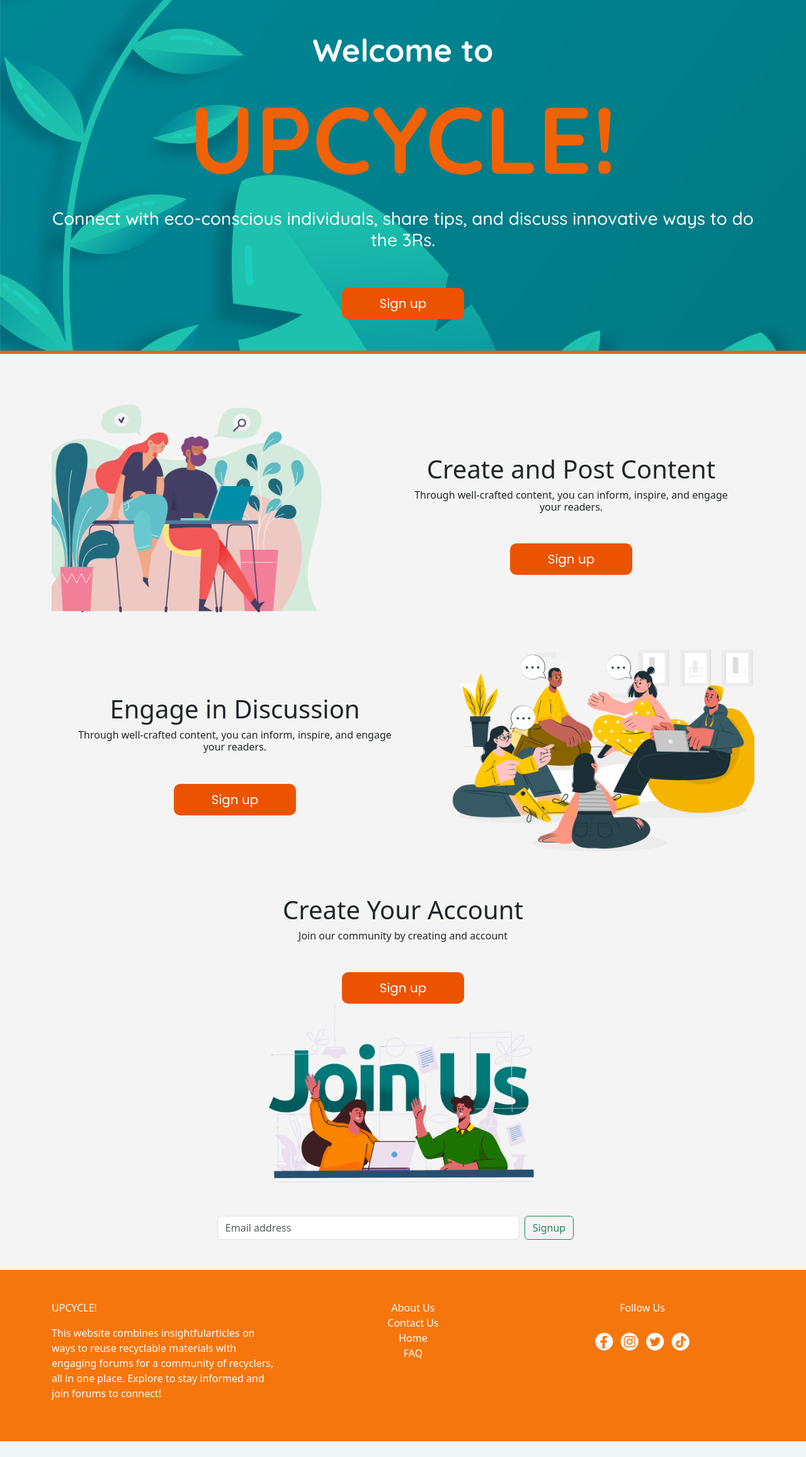
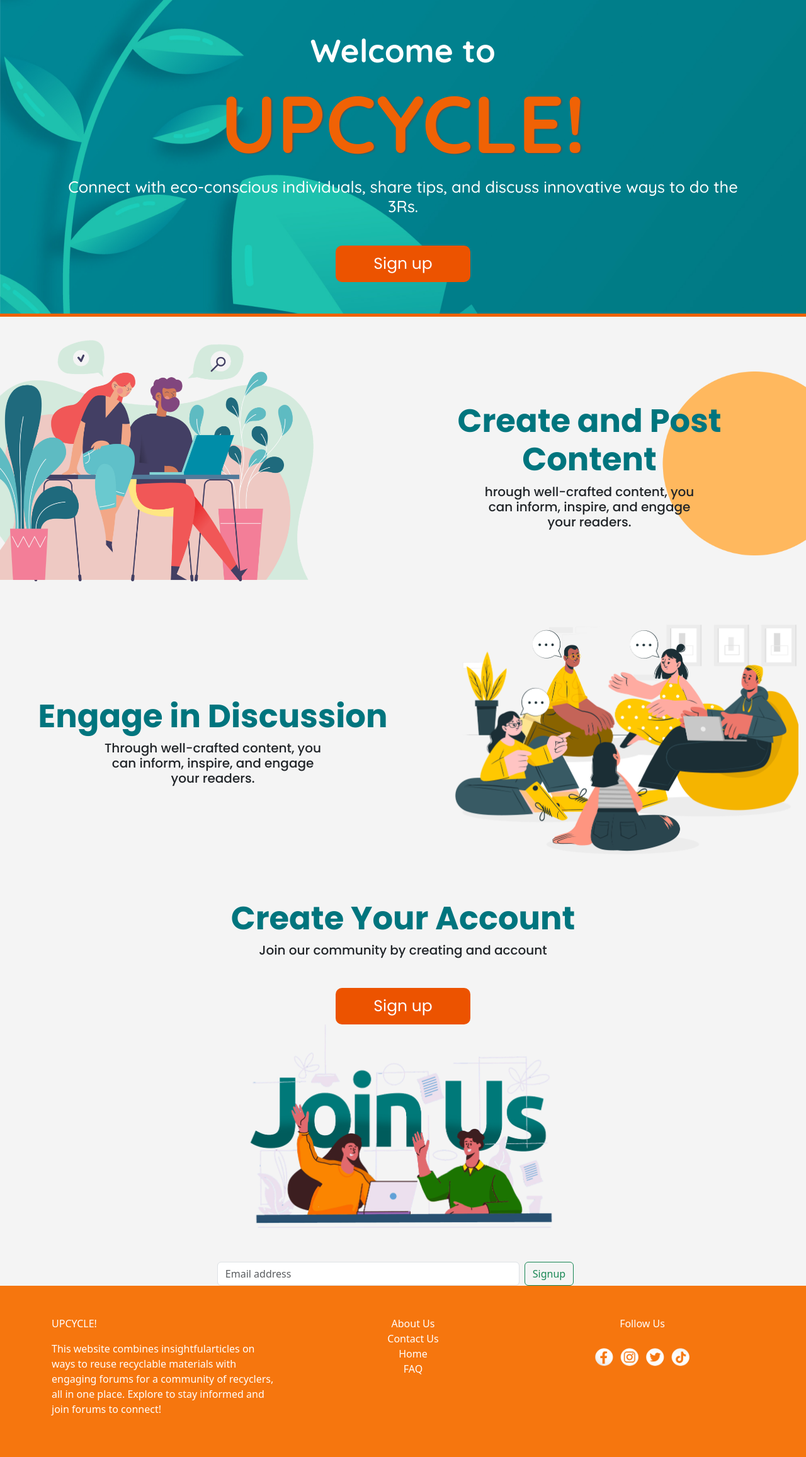
Before and after one commit to Alexis-Roman/CET-5-Final-Project, a PHP site: page /Landing-Page.html in a window 1280 px wide. Shown: the part 70-2384 px from the top of the page at 63% size. Before the commit the page ends 2359 px from the top, so only its background shows below. Run offline with PHP 8.4, Linux system fonts and the light colour scheme.

Commit message:
Updated Landing page

```diff
--- a/Landing-Page.css
+++ b/Landing-Page.css
@@ -1,8 +1,8 @@
+/* NAVBAR */
 .navbar{
     background-color: #08989F;
     height: 70px;
 }
-
 a.navbar-brand, a.navbar-brand:hover{
     font-family: 'Quicksand', sans-serif;
     font-size: 35px;
@@ -11,27 +11,57 @@ a.navbar-brand, a.navbar-brand:hover{
     margin: 0;
     text-shadow: 1px 1px 2px rgba(0, 0, 0, 0.8);
 }
+
+/* WELCOME MESSAGE AND BUTTON*/
+p.h1.welcome, p.h1.brand, p.h5.message{
+    font-family: 'Quicksand', sans-serif;
+}
 p.h1.welcome{
-    font-family: 'Quicksand', sans-serif;
-    font-size: 50px;
+    font-size: clamp(2.5rem, 4vw, 6rem);
     color: white;
     font-weight: bold;
-    margin-bottom: 20px;
 }
 p.h1.brand{
-    font-family: 'Quicksand', sans-serif;
-    font-size: 150px;
     color: #F06205;
     font-weight: bold;
-    margin-bottom: 20px;
+    font-size: clamp(5rem,10vw, 12rem);
+    text-shadow: 2px 1px 2px rgba(81, 81, 81, 0.8);
+}
+p.h5.message{
+    font-size: clamp(1.25rem, 2vw, 3rem);
+    color: white;
+}
+.signup-button{
+    background-color: #EC5300;
+    color: #FFFFFF;
+    border: none;
+    border-radius: 10px;
+    padding-inline: 60px;
+    padding-block: 10px;
+    font-family: 'Poppins', sans-serif;
+    font-size: clamp(1px, 3vw, 25px);
+    font-weight: medium;
+    cursor: pointer;
+    margin-top: 40px;
 }
 
-p.h5.message{
-    font-family: 'Quicksand', sans-serif;
-    font-size: 28px;
-    color: white;
-    margin-bottom: 20px;
+/* CONTENT STARTING HERE */
+.col-md.content{
+    padding: 0px;
 }
+p.h1.main-title{
+    font-size: clamp(2rem,4vw, 12rem);
+    font-family: 'Poppins';
+    color: #00757E;
+    font-weight: bolder;
+}
+
+p.h5.sub-title{
+    font-family: 'Poppins';
+    font-size: clamp(1.25rem, 1vw, 3rem);
+    margin-inline: 20%;
+}
+
 
 .email-input {
     padding-inline: 40%;
@@ -119,20 +149,6 @@ p.label.h1 {
     margin: 10px;
 }
 
-.signup-button{
-    background-color: #EC5300;
-    color: #FFFFFF;
-    border: none;
-    border-radius: 10px;
-    padding-inline: 60px;
-    padding-block: 10px;
-    font-family: 'Poppins', sans-serif;
-    font-size: 20px;
-    font-weight: medium;
-    cursor: pointer;
-    margin-top: 40px;
-}
-
 h4.card-title{
     font-family: 'Quicksand';
     font-weight: bold;
--- a/Landing-Page.html
+++ b/Landing-Page.html
@@ -81,25 +81,26 @@
 </div>
 
 <!-- CREATE AND POST -->
-<section id="create&post" class="p-5 px-0">
-    <div class="container">
+<section id="create&post" class=" px-0">
+    <div class="container-fluid">
         <div class="row align-items-center justify-content-between">
-            <div class="col-md">
+            <div class="col-md content">
                 <img class="img-fluid" src="src/bg2.png" alt="">
             </div>
 
-            <div class="col-md p-5 text-center">
-                <h1>Create and Post Content</h1>
-                <p class="h6">Through well-crafted content, you can inform, inspire, and engage your readers.</p>
-                <button class="signup-button">Sign up</button>
+            <div class="col-md p-5 text-center" style="background-image: url(images/Landing/landing_bg1.png); background-size: cover;">
+                <p class="h1 main-title">Create and Post Content</p>
+                <p class="h5 sub-title">hrough well-crafted content, you can inform, inspire, and engage your readers.</p>
+                <!-- <button class="signup-button">Sign up</button> -->
+
             </div>
         </div>
 
         <div class="row align-items-center justify-content-between">
             <div class="col-md p-5 text-center">
-                <h1>Engage in Discussion</h1>
-                <p class="h6">Through well-crafted content, you can inform, inspire, and engage your readers.</p>
-                <button class="signup-button">Sign up</button>
+                <p class="h1 main-title">Engage in Discussion</p>
+                <p class="h5 sub-title">Through well-crafted content, you can inform, inspire, and engage your readers.</p>
+                <!-- <button class="signup-button">Sign up</button> -->
             </div>
 
             <div class="col-md">
@@ -109,8 +110,8 @@
 
         <div class="row align-items-center justify-content-between">
             <div class="col-md p-5 text-center">
-                <h1>Create Your Account</h1>
-                <p class="h6">Join our community by creating and account </p>
+                <p class="h1 main-title">Create Your Account</p>
+                <p class="h5 sub-title">Join our community by creating and account</p>
                 <button class="signup-button">Sign up</button>
                 <div class="row justify-content-center">
                     <img class="img-fluid w-50" src="src/join.png" alt="">
```
Also changed, not shown: images/Landing/adadad.png (added), images/Landing/asdadsd.png (added), images/Landing/dasdasd.png (added), images/Landing/landing_bg1.png (added), images/Landing/sdasdad.png (added).
